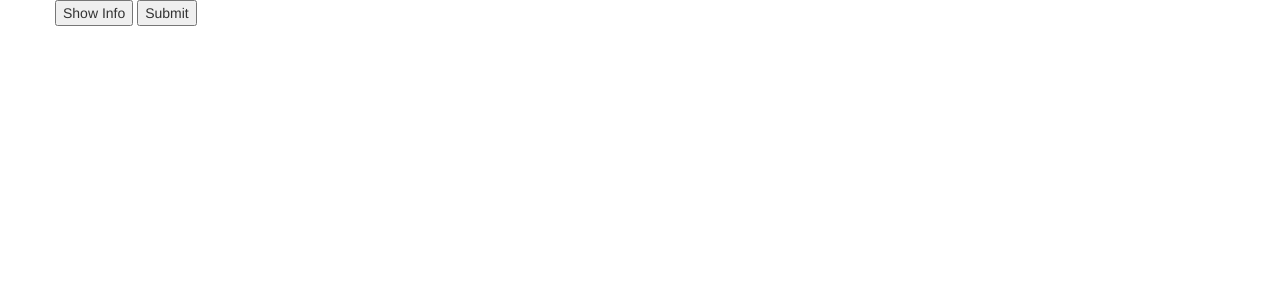
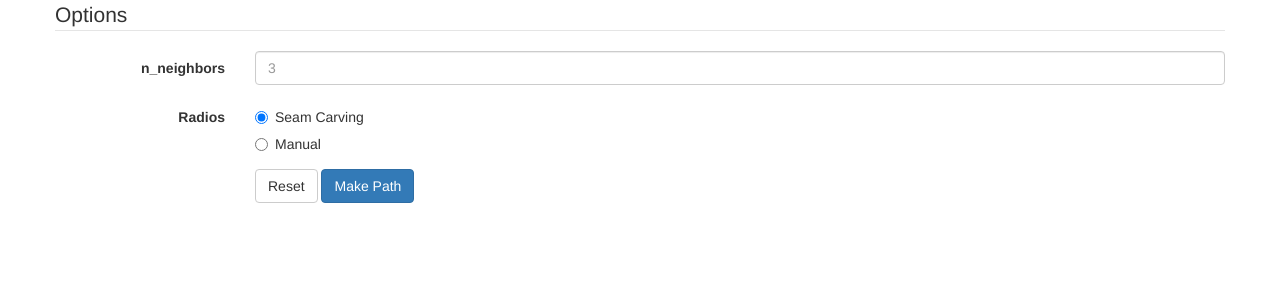
Before and after one commit to zmjjmz/whale_edge_annotations, a Flask app: page / in a window 1280 px wide. Shown: the top 300 px of the page. Run offline with Flask 2, Linux system fonts and the light colour scheme; data that the repository does not hold is empty; some libraries are stand-ins or nearby versions.

Commit message:
dummy control panel added

```diff
--- a/static/js/imageClick.js
+++ b/static/js/imageClick.js
@@ -1,3 +1,7 @@
+/**
+*dimesnsions is an array with the dimesnsions
+*returns matrix of zeros with given dimensions
+*/
 function zeros(dimensions){
   var array = [];
   for (var i = 0; i < dimensions[0]; ++i) {
@@ -6,11 +10,28 @@ function zeros(dimensions){
     return array;
 }
 
+/**
+* Takes an array of a point [x,y]
+* returns an array with the point values turn to ints
+*/
 function floorPoint(pt){
   point = [];
   point.push(Math.floor(pt[0]));
   point.push(Math.floor(pt[1]));
   return point;
+}
+
+/**
+Takes in array of x,y points and returns array of path connecting all points.
+*/
+function getLinearPath(points){
+  path = [];
+  for(var i = 1; i < len(points); i++){
+    var slope = (points[i][1] - points[i-1][1])/(points[i][0] - points[i-1][0]);
+    //TODO find b then map paths between points
+    //TODO handle undefined slope
+  }
+  return path;
 }
 
 function setPassThrough(gradient, pt){
@@ -62,7 +83,6 @@ function find_seam(yGradient, start,end,extras, n_neighbors){
   yGradient = setPassThrough(yGradient, start)
   yGradient = setPassThrough(yGradient, end)
   for(var i = 0; i < extras.length; i++){
-    console.log("ACTION");
     yGradient = setPassThrough(yGradient, extras[i]);
   }
   //TODO be able to pick additional points
@@ -97,16 +117,6 @@ function find_seam(yGradient, start,end,extras, n_neighbors){
     img.appendTo('#container');
   }
   return path;
-}
-
-function updateModal(data){
-  var modalData = $('#mainModalData');
-  modalData.empty();
-  for(var i = 0; i < data.length; i++){
-    var point = $('<p>');
-    point.text(data[i]);
-    modalData.append(point);
-  }
 }
 
 function updateMainImage(){
@@ -161,11 +171,6 @@ $(document).ready(function(e) {
 
   });
 
-  $('#modalShow').click(function(e){
-      updateModal(extras);
-      $('#TheModal').modal('show');
-  });
-
   $('#submitData').click(function(e){
       if(startPoint && endPoint){
         var gid = $('#mainImage').attr("alt");
--- a/templates/index.html
+++ b/templates/index.html
@@ -1,29 +1,48 @@
 {% extends 'layout.html' %}
 {% block title %}Point Annotation{% endblock %}
 {% block content %}
+
+<form class="form-horizontal">
+  <fieldset>
+    <legend>Options</legend>
+    <div class="form-group">
+      <label for="neighbors" class="col-lg-2 control-label">n_neighbors</label>
+      <div class="col-lg-10">
+        <input class="form-control" id="inputNeighbors" placeholder="3" type="text">
+      </div>
+    </div>
+    <div class="form-group">
+      <label class="col-lg-2 control-label">Radios</label>
+      <div class="col-lg-10">
+        <div class="radio">
+          <label>
+            <input name="optionsRadios" id="optionsRadios1" value="option1" checked="" type="radio">
+            Seam Carving
+          </label>
+        </div>
+        <div class="radio">
+          <label>
+            <input name="optionsRadios" id="optionsRadios2" value="option2" type="radio">
+            Manual
+          </label>
+        </div>
+      </div>
+    </div>
+    <div class="form-group">
+      <div class="col-lg-10 col-lg-offset-2">
+        <button type="reset" id="resetState" class="btn btn-default">Reset</button>
+        <button type="submit" id="submitData" class="btn btn-primary">Make Path</button>
+      </div>
+    </div>
+  </fieldset>
+</form>
+
 
 <div id=container>
   <img id="mainImage" class ="displayed" src="" alt="" >
 </div>
 
-<div class="modal" id="TheModal">
- <div class="modal-dialog">
-   <div class="modal-content">
-     <div class="modal-header">
-       <h4 class="modal-title">Annotation Data</h4>
-     </div>
-     <div class="modal-body" id="mainModalData">
-       <p>test</p>
-     </div>
-     <div class="modal-footer">
-       <button type="button" class="btn btn-default" data-dismiss="modal">Close</button>
-     </div>
-   </div>
- </div>
-</div>
 
-<button type='button' id="modalShow">Show Info</button>
-<button type='button' id="submitData">Submit</button>
 
 <script src="/static/js/jquery-2.1.4.min.js"></script>
 <script src="/static/js/bootstrap.min.js"></script>
```
